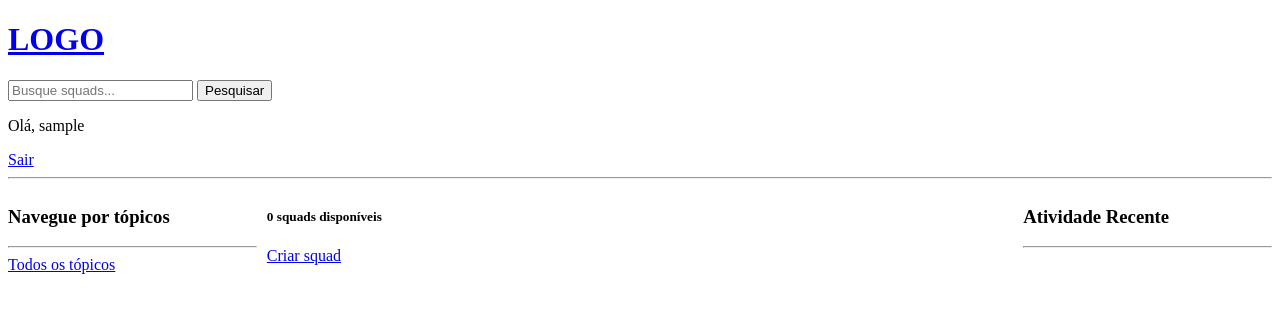
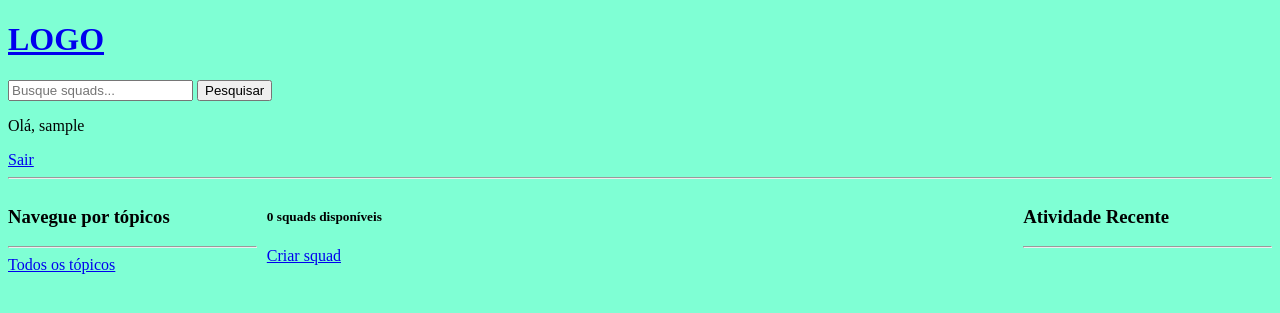
Before and after one commit to br-adriel/django-pencil-squad, a Django app: page / in a window 1280 px wide. Shown: the top 313 px of the page. Run offline with Django 4.2, Linux system fonts and the light colour scheme; the visitor is signed in with stand-in values (Sample User, id 1); data that the repository does not hold is empty.

Commit message:
Adiciona arquivo css de exemplo

```diff
--- /dev/null
+++ b/static/styles/main.css
@@ -0,0 +1,3 @@
+body {
+  background: aquamarine;
+}
--- a/templates/main.html
+++ b/templates/main.html
@@ -1,10 +1,14 @@
 <!DOCTYPE html>
+
+{% load static %}
+
 <html lang="pr-BR">
   <head>
     <meta charset="UTF-8" />
     <meta http-equiv="X-UA-Compatible" content="IE=edge" />
     <meta name="viewport" content="width=device-width, initial-scale=1.0" />
     <title>{% block title %}{% endblock %} | PencilSquad</title>
+    <link rel="stylesheet" href="{% static 'styles/main.css' %}">
   </head>
   <body>
     {% include 'navbar.html' %}
```
